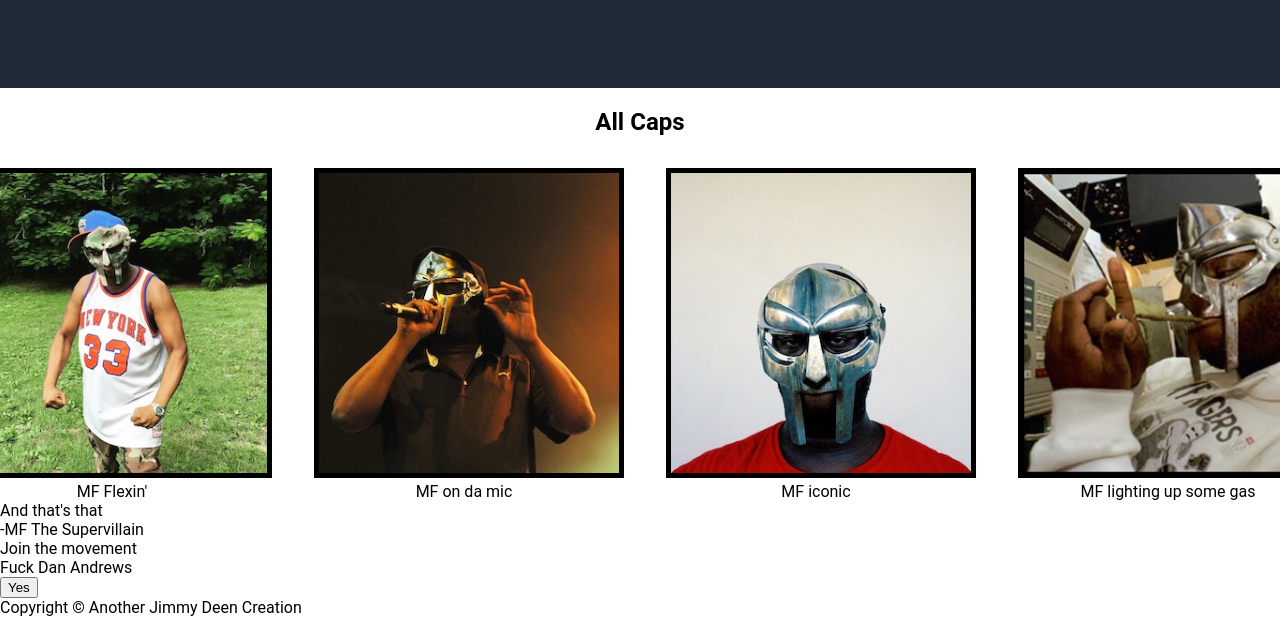
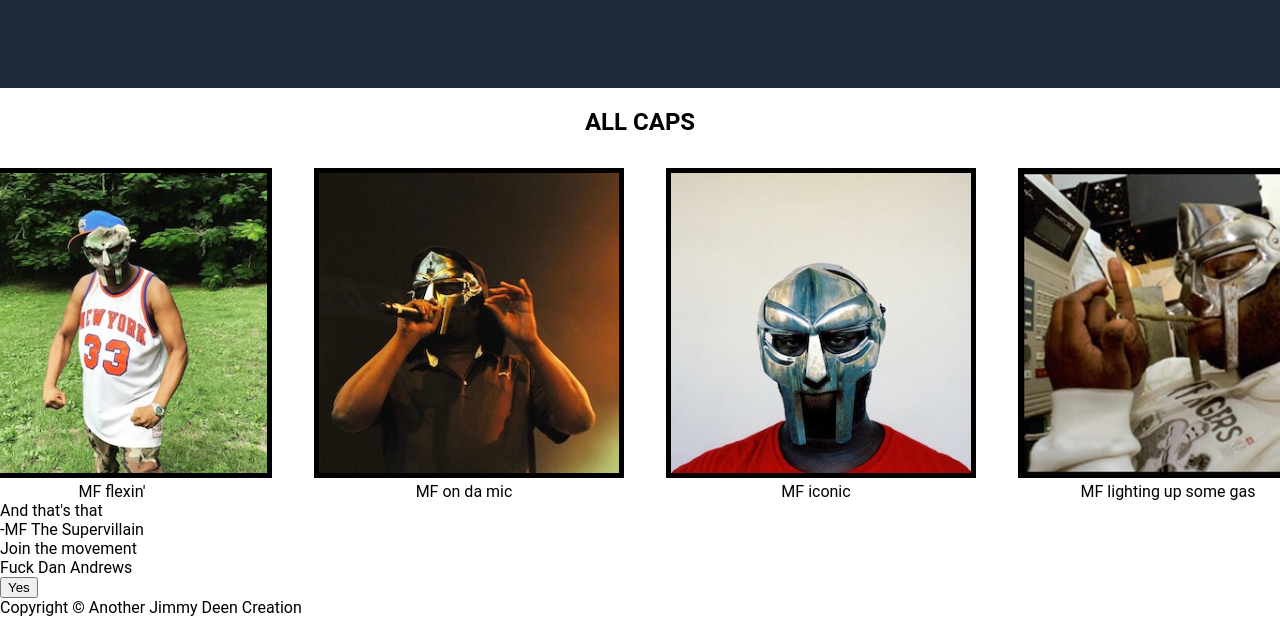
Before and after one commit to jimmydeen/mfpage, a plain HTML site: page index.html in a window 1280 px wide. Shown: the part 967-1584 px from the top of the page. Drawn offline with Linux system fonts and the light colour scheme.

```diff
--- a/index.html
+++ b/index.html
@@ -47,12 +47,12 @@
 
     <div class = "montage">
         <div class="montage-title">
-            <h2> All Caps </h2>
+            <h2> ALL CAPS </h2>
         </div>
         <div class="image-container">
             <div class="info">
                 <img class="imgs" src="./mfflex.jpeg" alt="MF Flexin'">
-                <div class="text"> MF Flexin'</div>
+                <div class="text"> MF flexin'</div>
             </div>
             <div class="info">
                 <img class="imgs" src="./mfmic.jpeg" alt="MF on da mic">
```
Also changed, not shown: placeholder.jpeg.
